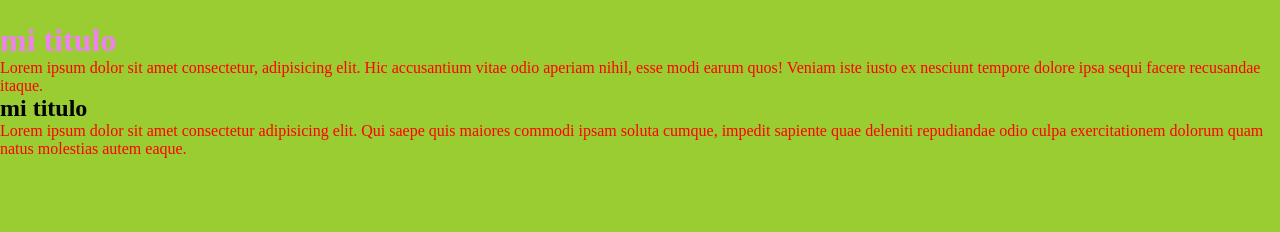
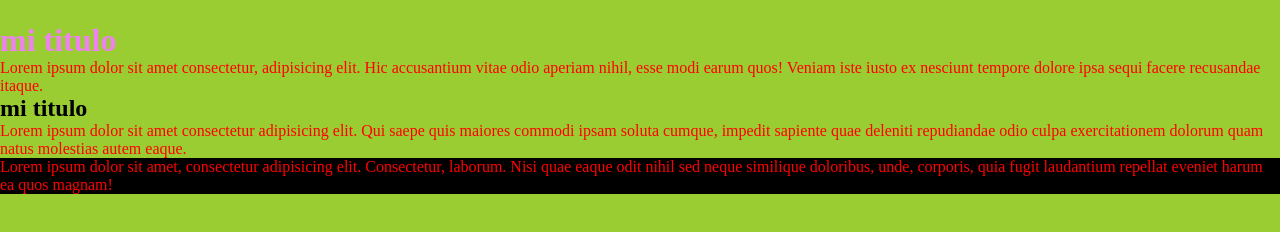
Before and after one commit to SANTDAVAL/preentrega2-davalos, a plain HTML site: page index.html in a window 1280 px wide. Drawn offline with Linux system fonts and the light colour scheme.

Commit message:
modifico mi rama santi

```diff
--- a/estilos.css
+++ b/estilos.css
@@ -12,3 +12,8 @@ h1{
 p{
     color: #f00;
 }
+
+footer{
+    background-color: #000;
+    color: springgreen;
+}
--- a/index.html
+++ b/index.html
@@ -12,5 +12,8 @@
     <p>Lorem ipsum dolor sit amet consectetur, adipisicing elit. Hic accusantium vitae odio aperiam nihil, esse modi earum quos! Veniam iste iusto ex nesciunt tempore dolore ipsa sequi facere recusandae itaque.</p>
     <h2>mi titulo</h2>
     <p>Lorem ipsum dolor sit amet consectetur adipisicing elit. Qui saepe quis maiores commodi ipsam soluta cumque, impedit sapiente quae deleniti repudiandae odio culpa exercitationem dolorum quam natus molestias autem eaque.</p>
+    <footer>
+        <p>Lorem ipsum dolor sit amet, consectetur adipisicing elit. Consectetur, laborum. Nisi quae eaque odit nihil sed neque similique doloribus, unde, corporis, quia fugit laudantium repellat eveniet harum ea quos magnam!</p>
+    </footer>
 </body>
 </html>
```
